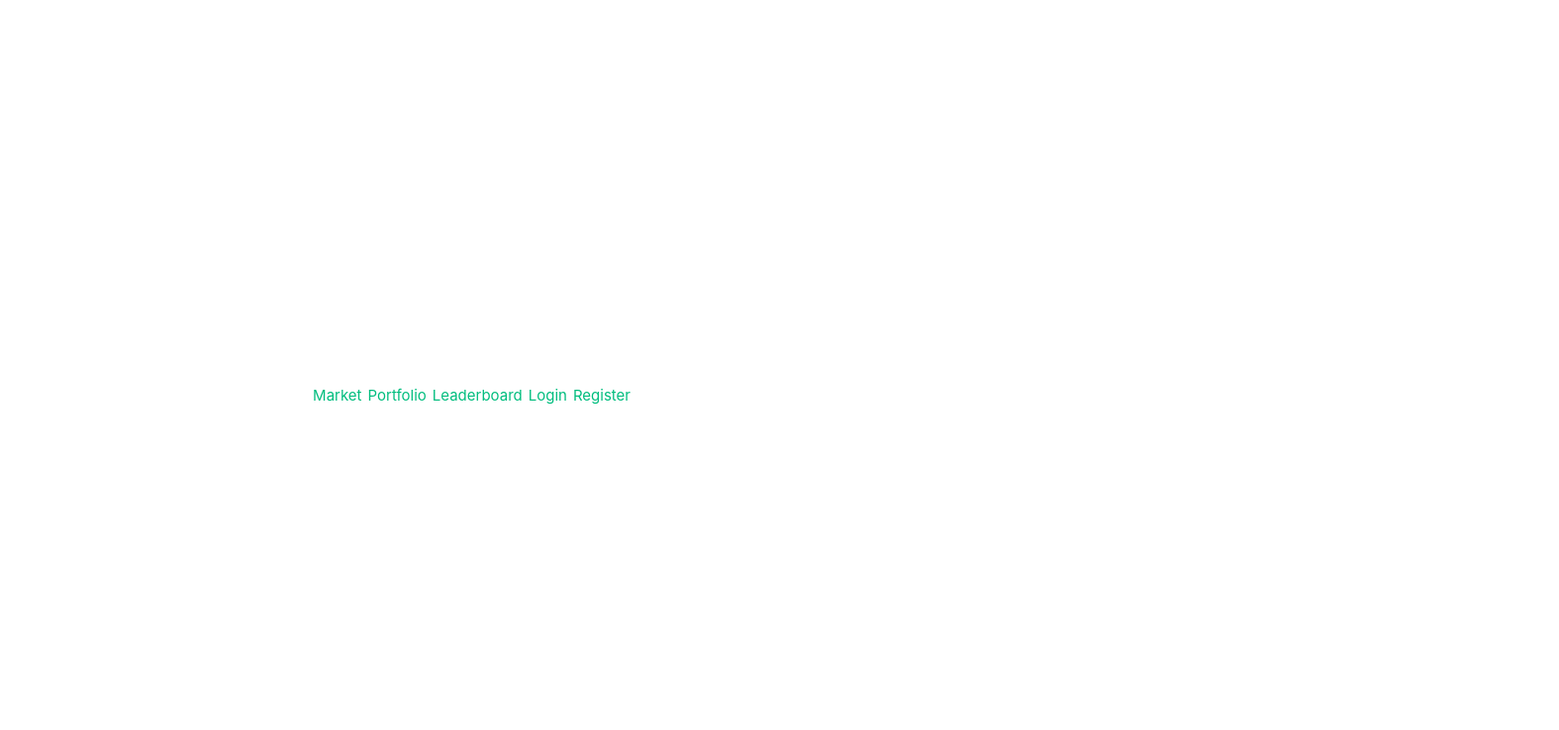
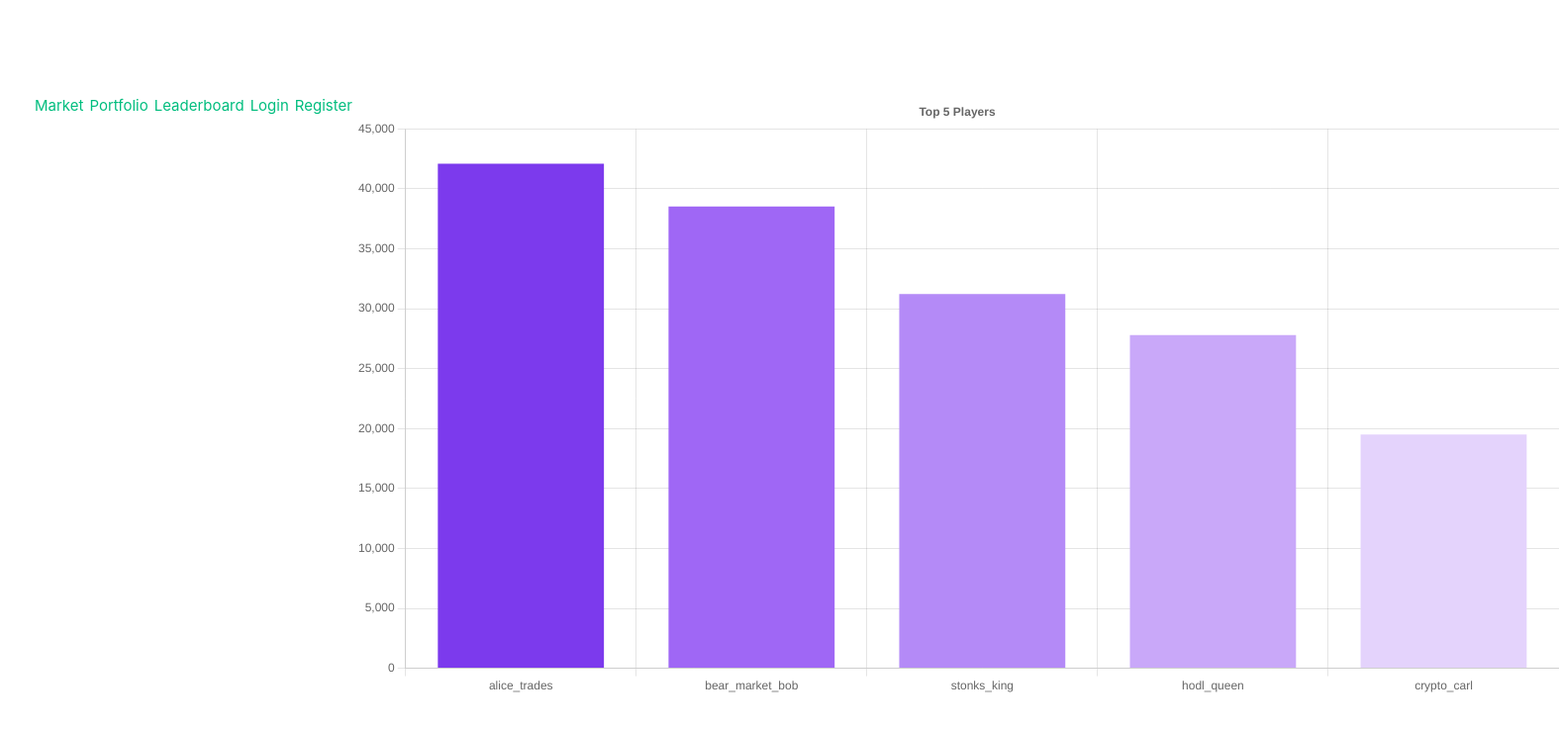
Before and after one commit to vitalinka22/tu-stock-exchange, a Vue app in the folder frontend/: page /leaderboard in a window 1280 px wide. Shown: the top 738 px of the page at 99% size, 1575 px wide, since content can reach past the window. Built offline with nearby package versions, Linux system fonts and the light colour scheme.

Commit message:
top5 players leaderboard chart still not working with backend so fake names used

```diff
--- /dev/null
+++ b/frontend/src/components/shared/LeaderboardChart.vue
@@ -0,0 +1,46 @@
+<template>
+    <Bar
+    :data = "chartData"
+    :options = "chartOptions"
+    />
+
+</template>
+
+<script setup lang="ts">
+
+
+    import { computed } from 'vue'
+
+    // import vue-chartjs for top 5 players leaderboard
+    import { Bar } from 'vue-chartjs'
+    import { Chart as ChartJS, Title, Tooltip, Legend, BarElement, CategoryScale, LinearScale } from 'chart.js'
+
+    ChartJS.register(Title, Tooltip, Legend, BarElement, CategoryScale, LinearScale)
+
+    // props
+    const props = defineProps<{
+        players: { username: string, portfolio_value: number }[]
+    }>()
+
+    const chartData = computed(() => ({
+        labels: props.players.map(p => p.username),
+        datasets: [{
+            label: 'Portfolio Value',
+            data: props.players.map(p => p.portfolio_value),
+            backgroundColor: ['#7C3AED', '#9F67F5', '#B48AF7', '#C9A8F9', '#E4D3FC']
+        }]
+    }))
+
+    const chartOptions = {
+        responsive: true,
+        plugins: {
+            legend: { display: false },
+            title: {
+                display: true,
+                text: 'Top 5 Players'
+            }
+        }
+
+    }
+
+</script>
--- a/frontend/src/pages/Leaderboard.vue
+++ b/frontend/src/pages/Leaderboard.vue
@@ -1,15 +1,35 @@
 
 
 <template>
+  <LeaderboardChart :players="players" />
 
 </template>
 
 <script setup lang="ts">
 
-  // import vue-chartjs for top 5 players leaderboard
-  import { Bar } from 'vue-chartjs'
-  import { Chart as ChartJS, Title, Tooltip, Legend, BarElement, CategoryScale, LinearScale } from 'chart.js'
+  // prop and function needed for leaderboardchart (top 5 players)
+  // fake player; need to coordinate with backend to actually get the top 5 players
+  import { onMounted, ref } from 'vue';
+  import LeaderboardChart from '../components/shared/LeaderboardChart.vue'
 
-  ChartJS.register(Title, Tooltip, Legend, BarElement, CategoryScale, LinearScale)
+  //const players = ref([])
+
+  const players = ref([
+    { username: 'alice_trades', portfolio_value: 42100 },
+    { username: 'bear_market_bob', portfolio_value: 38540 },
+    { username: 'stonks_king', portfolio_value: 31220 },
+    { username: 'hodl_queen', portfolio_value: 27800 },
+    { username: 'crypto_carl', portfolio_value: 19500 },
+  ])
+
+  // in vue it is not async function onMounted()
+  // onMounted - code will roll, after the component is mounted; info is received from backend
+  // onMounted(async () => {
+   // const response = await fetch('http://localhost:8000/leaderboard')
+   // const data = await response.json()
+  //  console.log(data)
+   // players.value = data.slice(0, 5)
+ // })
+
 
 </script>
--- a/frontend/src/pages/Register.vue
+++ b/frontend/src/pages/Register.vue
@@ -44,6 +44,18 @@
           />
 
           <v-text-field
+            v-model="username"
+            :rules="usernameRules"
+            label="Username"
+            type="text"
+            class="mb-3"
+            variant="outlined"
+            rounded="lg"
+            density="comfortable"
+            prepend-inner-icon="mdi-account-outline"
+          />
+
+          <v-text-field
             v-model="password"
             :rules="passwordRules"
             label="Password"
@@ -55,17 +67,6 @@
             prepend-inner-icon="mdi-lock-outline"
           />
 
-          <v-text-field
-            v-model="username"
-            :rules="usernameRules"
-            label="Username"
-            type="text"
-            class="mb-3"
-            variant="outlined"
-            rounded="lg"
-            density="comfortable"
-            prepend-inner-icon="mdi-account-outline"
-          />
 
           <v-text-field
             v-model="confirmPassword"
```
